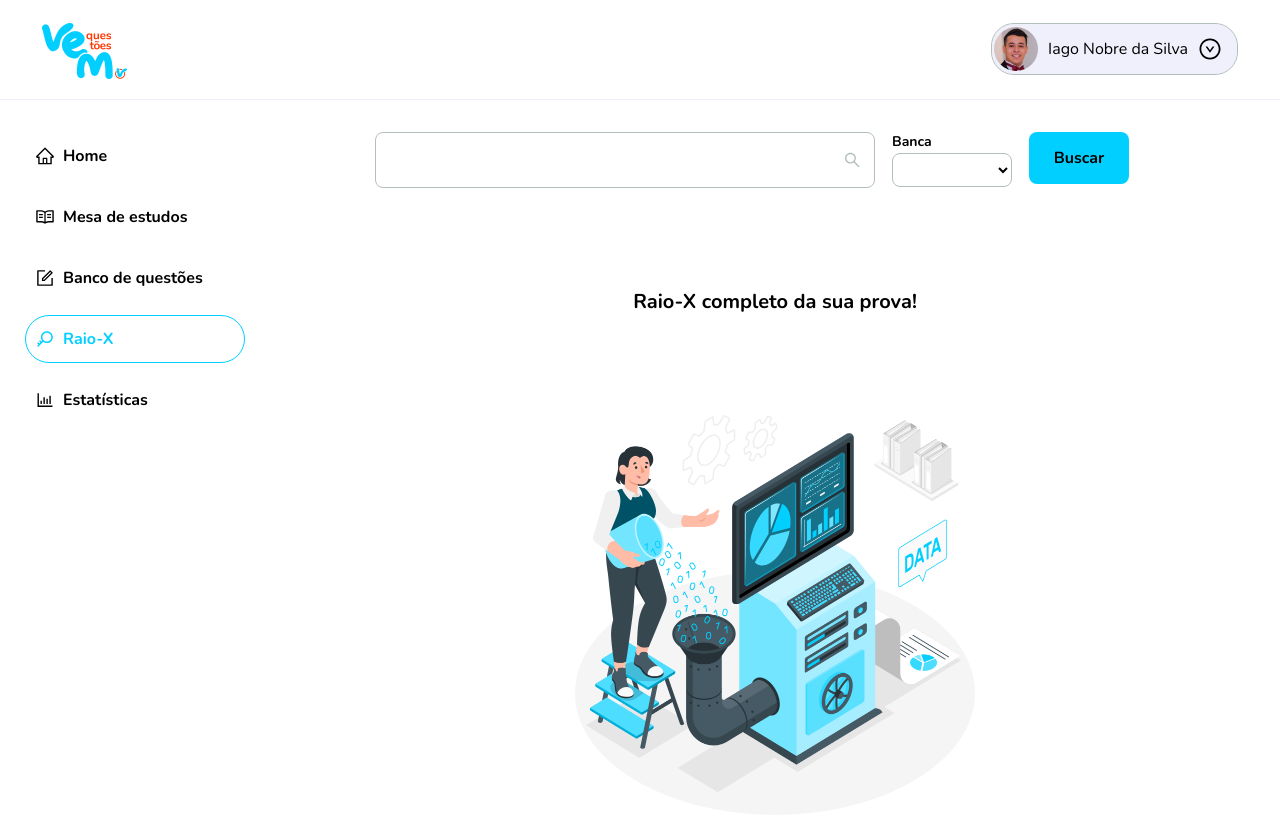
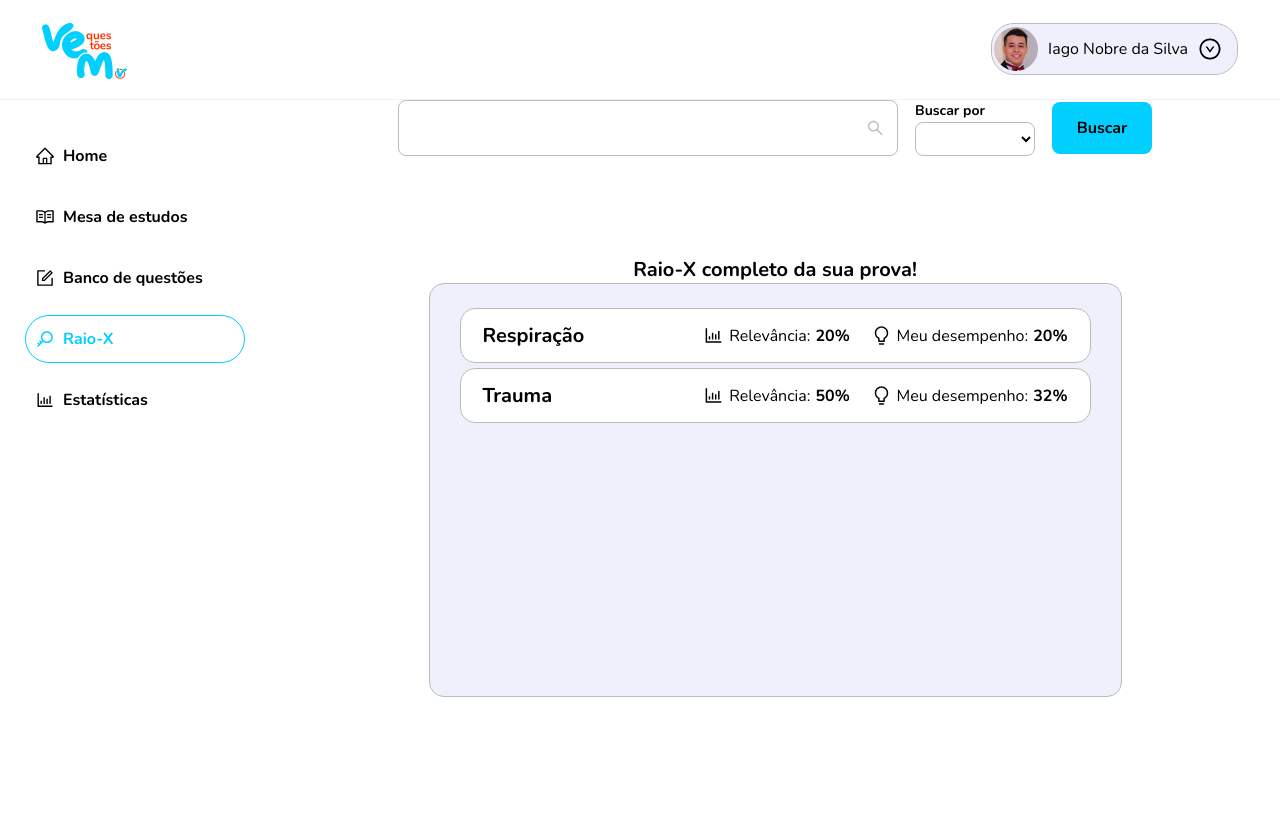
Before and after one commit to vadolasi/vem-questoes, a Next.js app: page /raio-x in a window 1280 px wide. Shown: the top 830 px of the page. After the commit the page ends 800 px from the top, so only its background shows below. Built offline with nearby package versions, Linux system fonts and the light colour scheme.

Commit message:
add xraybutton integration

```diff
--- a/src/pages/raio-x/index.tsx
+++ b/src/pages/raio-x/index.tsx
@@ -8,11 +8,45 @@ import { SearchInput } from '@/components/SearchInput';
 import { Select } from '@/components/Select';
 import { Button } from '@/components/Button';
 import { DefaultSearchPage } from '@/components/DefaultSearchPage';
+import { XrayButton } from '@/components/XrayButton'
 
 
 import raioX from '@/assets/raiox.png'
 
 export default function Home() {
+  const response = [
+    {
+    disciplina: 'Respiração',
+    relevancia: 20,
+    desempenho: 20,
+    assuntos: [
+      {
+      assunto: 'assunto 1',
+      relevancia: 20
+      },
+      {
+      assunto: 'assunto 2',
+      relevancia: 20
+      },
+    ]
+  },
+    {
+    disciplina: 'Trauma',
+    relevancia: 50,
+    desempenho: 32,
+    assuntos: [
+      {
+      assunto: 'assunto 1',
+      relevancia: 20
+      },
+      {
+      assunto: 'assunto 2',
+      relevancia: 20
+      },
+    ]
+  },
+]
+
   return (
     <Container>
      <Header/>
@@ -20,10 +54,20 @@ export default function Home() {
      <Content>
       <Search>
         <SearchInput/>
-        <Select label='Banca' options={['nada']}/>
+        <Select label='Buscar por' options={['banca', 'prova']}/>
         <Button text='Buscar'/>
       </Search>
-        <DefaultSearchPage text='Raio-X completo da sua prova!' picture={raioX} alt='Mulher avaliando informações sobre algo'/>
+        <DefaultSearchPage text='Raio-X completo da sua prova!' picture={raioX} alt='Mulher avaliando informações sobre algo' content={response.length > 0}>
+          {response && response.map((response, index) => (
+            <XrayButton
+            key={index}
+            disciplina={response.disciplina}
+            relevancia={response.relevancia}
+            desempenho={response.desempenho}
+            assuntos={response.assuntos}/>
+          ))}
+
+        </DefaultSearchPage>
      </Content>
     </Container>
   )
--- a/src/pages/raio-x/styles.ts
+++ b/src/pages/raio-x/styles.ts
@@ -26,9 +26,11 @@ export const Content = styled('main', {
 export const Search = styled('div', {
         display: "grid",
         gridTemplateColumns: "500px 120px 100px",
+        alignItems: "center",
+        justifyContent: "center",
         width: "800px",
         gap: "17px",
 
-        marginTop: "32px"
+        marginTop: "32px auto"
 
 })
```
